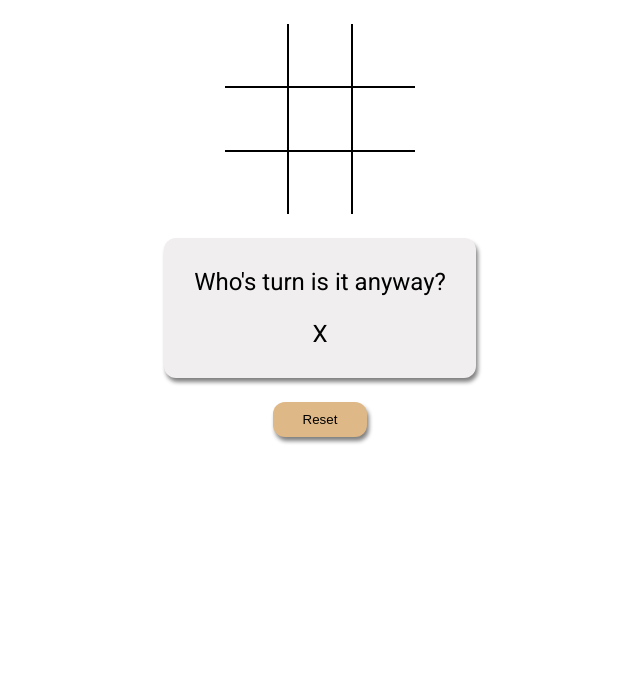
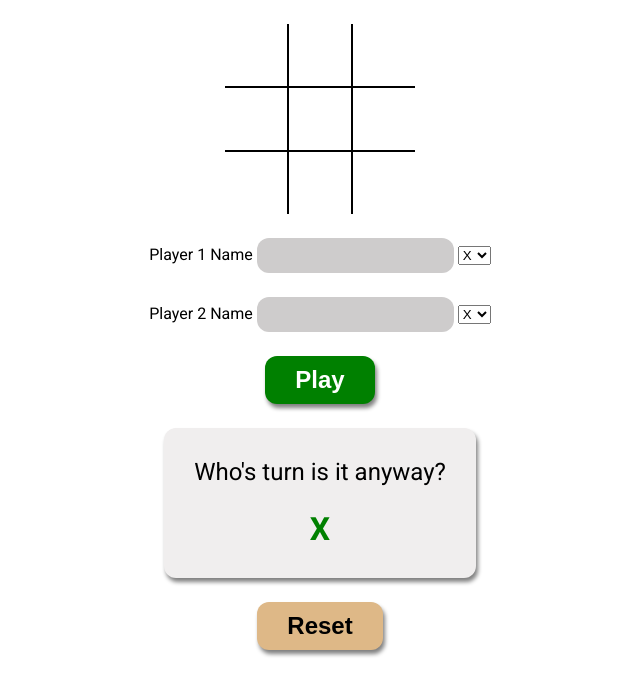
Before and after one commit to ccharlton2/odin-tic-tac-toe, a website: page index.html in a window 1280 px wide. Shown: the part 89-784 px from the top of the page, without its empty margins (320-960 px from the left). Drawn offline with Linux system fonts and the light colour scheme.

Commit message:
Add user input fields

```diff
--- a/index.html
+++ b/index.html
@@ -19,6 +19,38 @@
 
     <div class="board-container"></div>
 
+    <div class="player-input">
+      <div class="player-one-input">
+        <label for="player-one-name">
+          Player 1 Name
+          <input type="text" class="name-input" id="player-one-name"
+        /></label>
+
+        <label for="player-one-token">
+          <select id="player-one-token">
+            <option value="X">X</option>
+            <option value="O">O</option>
+          </select></label
+        >
+      </div>
+
+      <div class="player-two-input">
+        <label for="player-two-name">
+          Player 2 Name
+          <input type="text" class="name-input" id="player-two-name"
+        /></label>
+
+        <label for="player-two-token">
+          <select id="player-two-token">
+            <option value="X">X</option>
+            <option value="O">O</option>
+          </select></label
+        >
+      </div>
+    </div>
+
+    <button class="play-button">Play</button>
+
     <div class="turn-card">
       Who's turn is it anyway?
       <div class="current-turn"></div>
--- a/style.css
+++ b/style.css
@@ -43,10 +43,24 @@ h1 {
 
 .reset-button {
   background-color: burlywood;
+}
+
+.play-button {
+  background-color: green;
+  color: white;
+}
+
+button {
+  font-size: 24px;
+  font-weight: 700;
   border-radius: 12px;
   border: none;
   box-shadow: grey 2px 4px 4px;
   padding: 10px 30px;
+}
+
+button:hover {
+  cursor: pointer;
 }
 
 .turn-card {
@@ -62,3 +76,22 @@ h1 {
 
   font-size: 24px;
 }
+
+.current-turn {
+  color: green;
+  font-size: 32px;
+  font-weight: 700;
+}
+
+.player-input {
+  display: flex;
+  flex-direction: column;
+  gap: 24px;
+}
+
+.name-input {
+  border-radius: 12px;
+  border: none;
+  background-color: rgb(206, 204, 204);
+  padding: 10px;
+}
```
